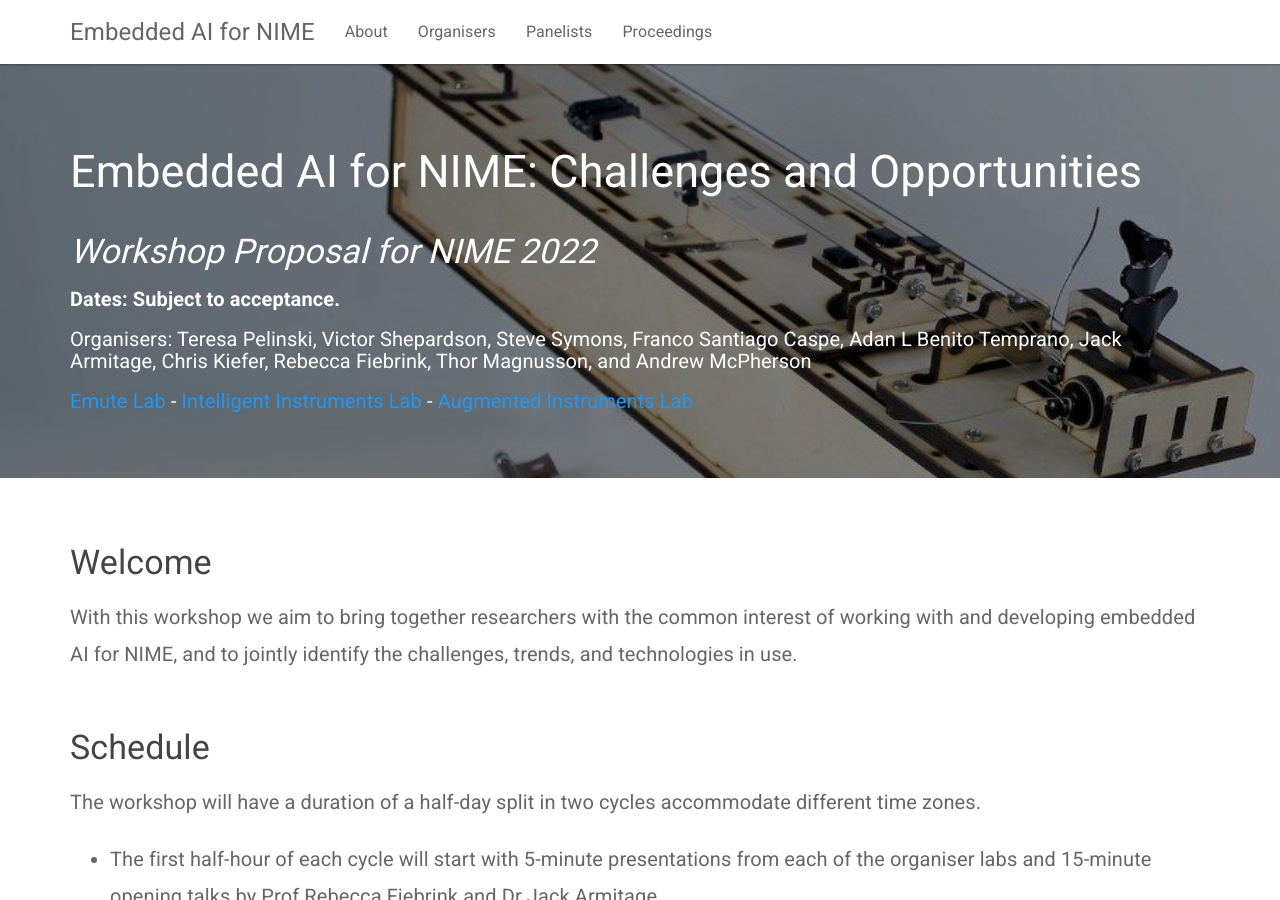
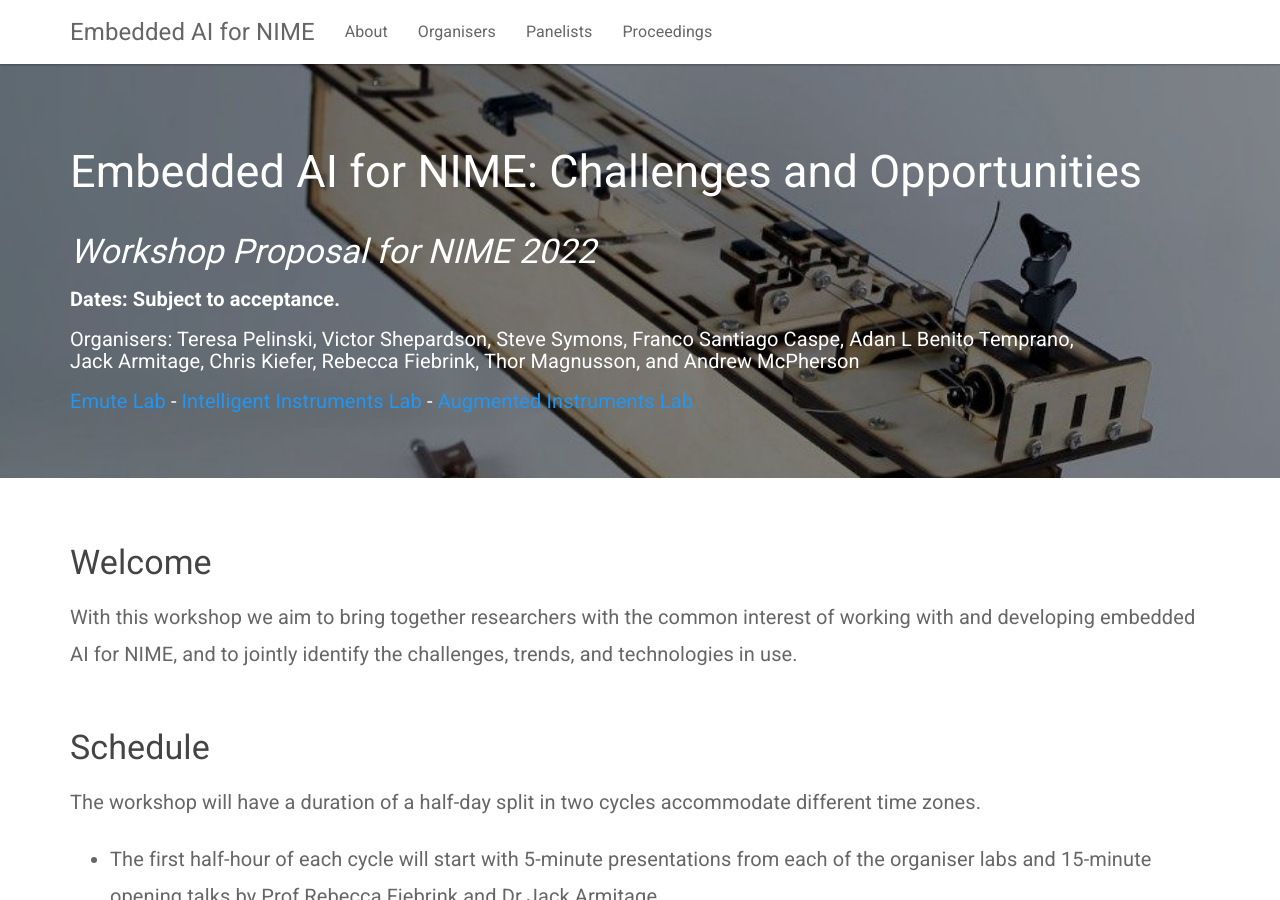
Before and after one commit to embedded-ai-for-nime/embedded-ai-for-nime.github.io, a Jekyll site: the page built from index.html, in a window 1280 px wide and 900 px high. Built offline with Jekyll 4.4.1, drawn with Linux system fonts in a browser that asks for light colours.

Commit message:
Updated frontpage.

```diff
--- a/index.html
+++ b/index.html
@@ -7,7 +7,7 @@ layout: default
         <h2 style="color:white";>Embedded AI for NIME: Challenges and Opportunities</h2>
         <h3 style="color:white";><i>Workshop Proposal for NIME 2022 </i></h3>
         <h5 style="color:white";><b>Dates: Subject to acceptance. </b></h5>
-        <h5 style="color:white";>Organisers: Teresa Pelinski, Victor Shepardson, Steve Symons, Franco Santiago Caspe, Adan L Benito Temprano, Jack Armitage, Chris Kiefer, Rebecca Fiebrink, Thor Magnusson, and Andrew McPherson </h5>
+        <h5 style="color:white";>Organisers: Teresa Pelinski, Victor Shepardson, Steve Symons, Franco Santiago Caspe, Adan L Benito Temprano,<br> Jack Armitage, Chris Kiefer, Rebecca Fiebrink, Thor Magnusson, and Andrew McPherson </h5>
         <h5 style="color:white";><a href="http://www.emutelab.org/">Emute Lab</a> - <a href="https://iil.is/">Intelligent Instruments Lab</a> - <a href="http://instrumentslab.org/">Augmented Instruments Lab</a></h5>
     </div>
 </div>
```
Also changed, not shown: assets/img/bg.jpg.
